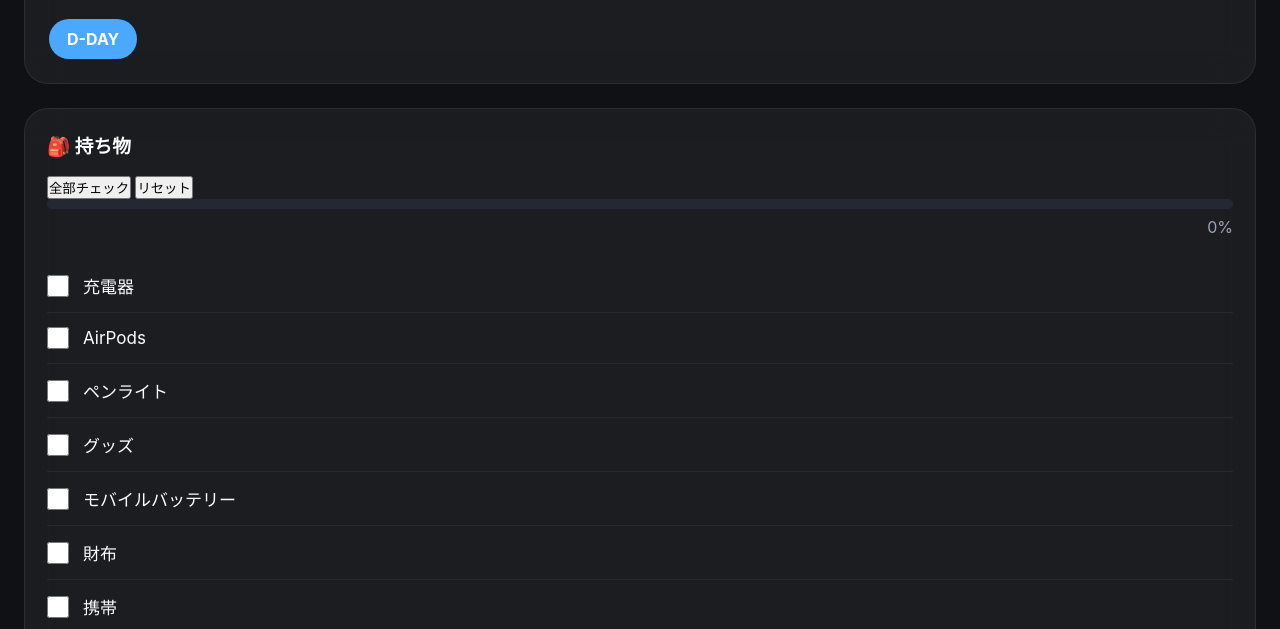
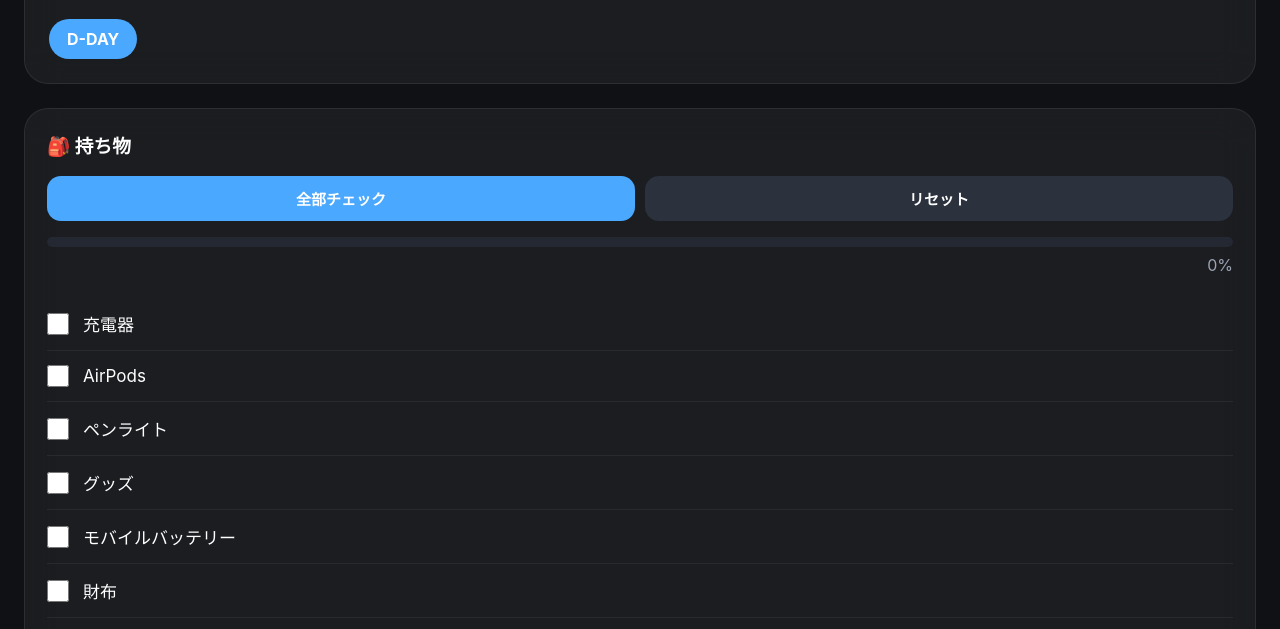
Before and after one commit to 2hoon0314-sys/TREASURE-DAY-, a plain HTML site: page index.html in a window 1280 px wide. Shown: the part 166-795 px from the top of the page. Drawn offline with Linux system fonts and the light colour scheme.

Commit message:
Update style.css

```diff
--- a/style.css
+++ b/style.css
@@ -162,3 +162,31 @@ visibility:hidden;
 }
 
 }
+/* ===== Buttons ===== */
+
+.check-actions{
+    display:flex;
+    gap:10px;
+    margin:16px 0;
+}
+
+.check-actions button{
+    flex:1;
+    border:none;
+    border-radius:14px;
+    padding:12px;
+    background:#4BA8FF;
+    color:#fff;
+    font-size:15px;
+    font-weight:600;
+    cursor:pointer;
+    transition:.2s;
+}
+
+.check-actions button:active{
+    transform:scale(.97);
+}
+
+#clear-all{
+    background:#2B313D;
+}
```
